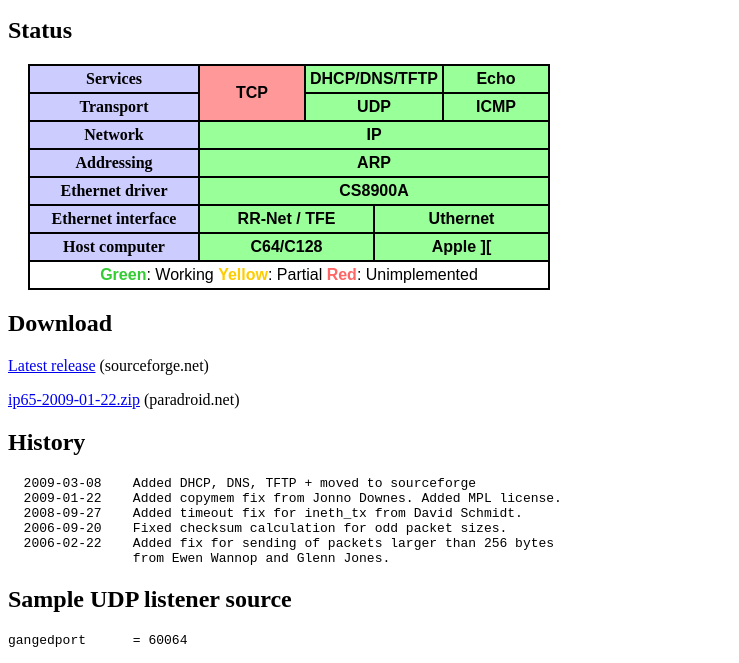
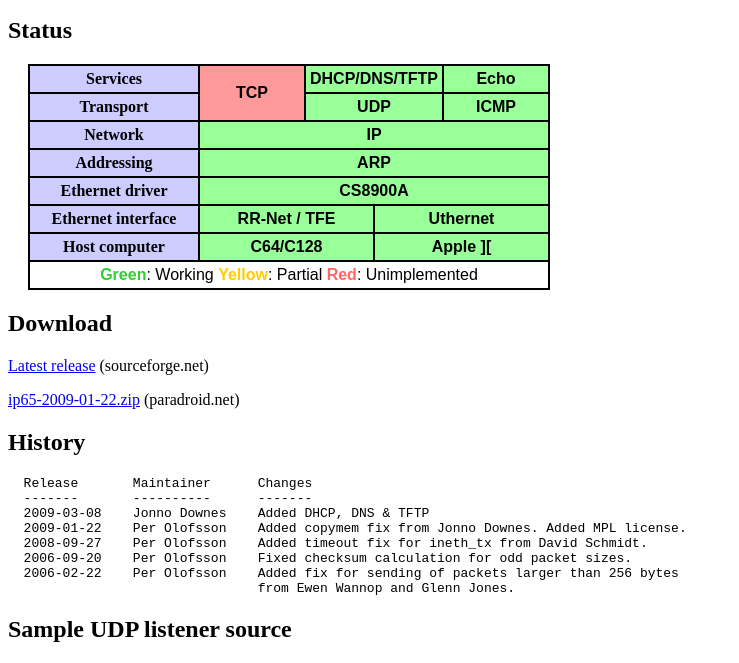
Before and after one commit to cc65/ip65, a plain HTML site: page doc/ip65.html in a window 1280 px wide. Shown: the part 87-750 px from the top of the page, without its empty margins (0-739 px from the left). Drawn offline with Linux system fonts and the light colour scheme.

Commit message:
git-svn-id: http://svn.code.sf.net/p/netboot65/code@44 93682198-c243-4bdb-bd91-e943c89aac3b

```diff
--- a/doc/ip65.html
+++ b/doc/ip65.html
@@ -64,6 +64,11 @@ td {
 .green {
   color: #33cc33;
   font-weight: bold;
+}
+
+.history_entry {
+ background-color: #ffffff;
+  font-weight: normal;
 }
 
 </style>
@@ -141,14 +146,15 @@ IP65 is a TCP/IP stack for 6502 based computers.
 
 <h2>History</h2>
 <pre>
-  2009-03-08	Added DHCP, DNS, TFTP + moved to sourceforge
-  2009-01-22	Added copymem fix from Jonno Downes. Added MPL license.
-  2008-09-27	Added timeout fix for ineth_tx from David Schmidt.
-  2006-09-20	Fixed checksum calculation for odd packet sizes.
-  2006-02-22	Added fix for sending of packets larger than 256 bytes
-		from Ewen Wannop and Glenn Jones.
+  Release	Maintainer	Changes
+  -------	----------	-------
+  2009-03-08	Jonno Downes	Added DHCP, DNS & TFTP
+  2009-01-22	Per Olofsson	Added copymem fix from Jonno Downes. Added MPL license.
+  2008-09-27	Per Olofsson 	Added timeout fix for ineth_tx from David Schmidt.
+  2006-09-20	Per Olofsson 	Fixed checksum calculation for odd packet sizes.
+  2006-02-22	Per Olofsson 	Added fix for sending of packets larger than 256 bytes
+				from Ewen Wannop and Glenn Jones.
 </pre>
-
 
 <h2>Sample UDP listener source</h2>
 
```
Also changed, not shown: 2 other files.
